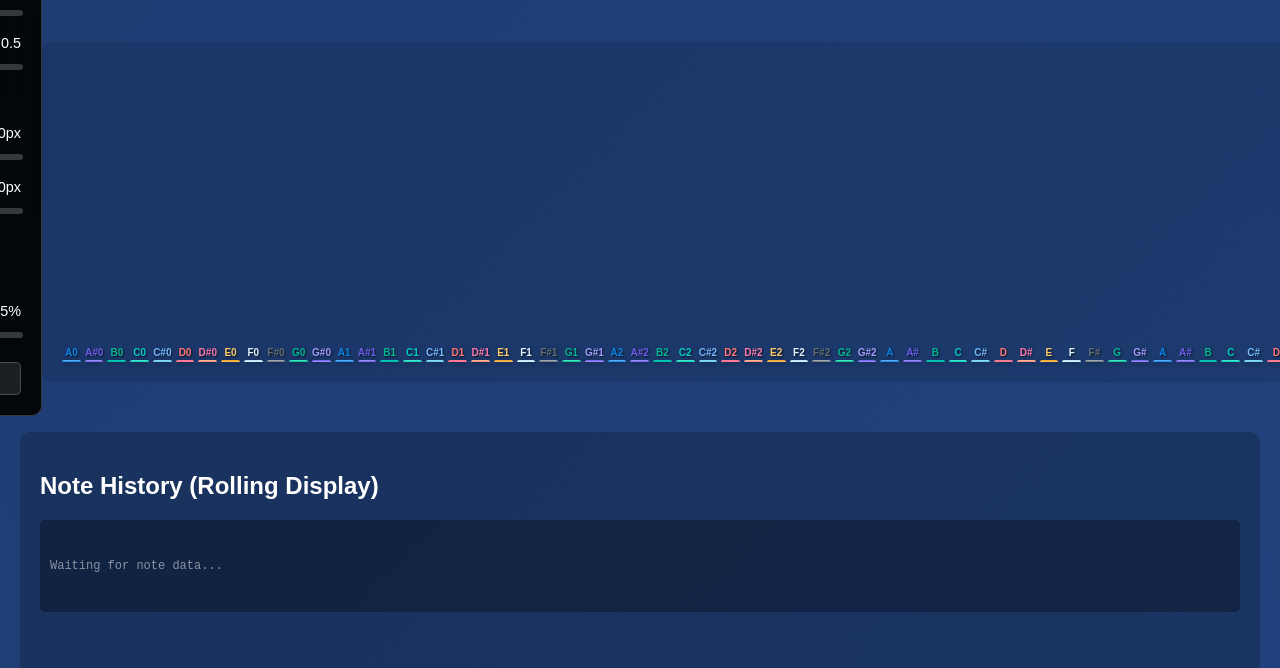
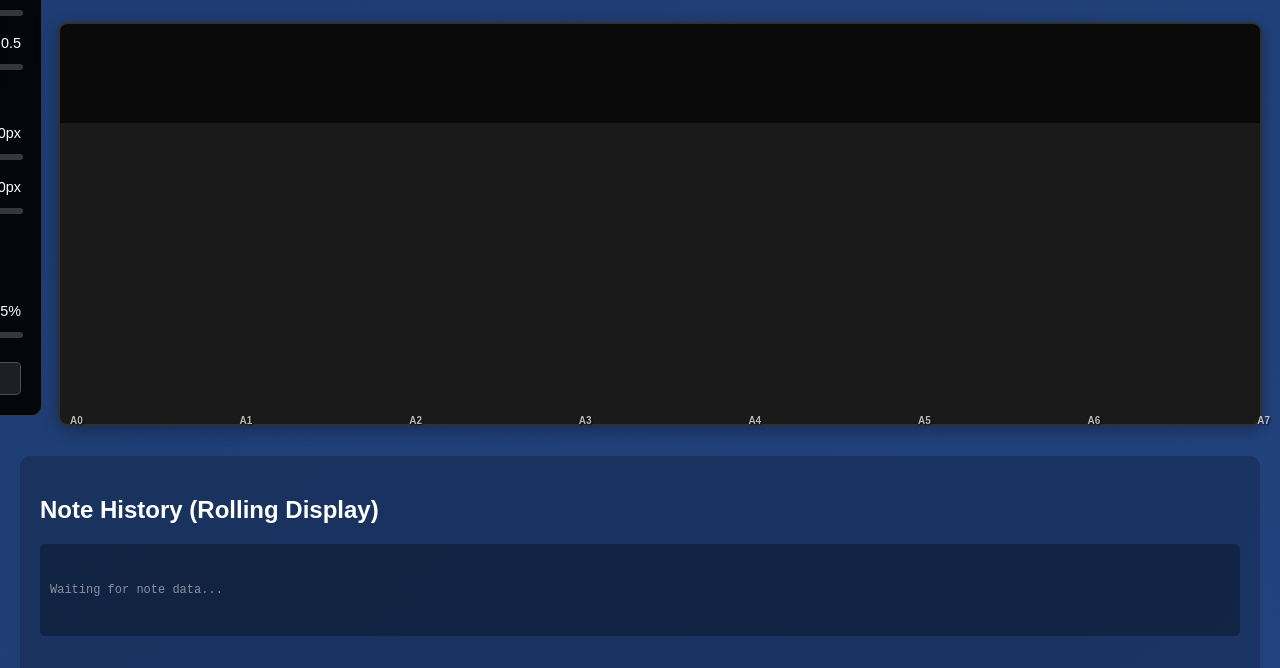
Before and after one commit to hoff/note-detection, a plain HTML site: page index.html in a window 1280 px wide. Shown: the part 132-800 px from the top of the page. Drawn offline with Linux system fonts and the light colour scheme.

Commit message:
feat: Enhance note visualization by replacing bars with a canvas for dynamic rendering

```diff
--- a/index.html
+++ b/index.html
@@ -40,64 +40,46 @@
             width: 100%;
             margin: 0 auto;
             padding: 0 20px;
-            overflow-x: auto;
+            position: relative;
+            display: flex;
+            justify-content: center;
         }
 
-        .note-bars {
-            display: flex;
-            justify-content: flex-start;
-            align-items: flex-end;
-            height: 300px;
-            margin: 20px 0;
-            min-width: 2000px;
-            padding: 20px;
-            background: rgba(0,0,0,0.1);
+        #noteCanvas {
+            background: #1a1a1a;
             border-radius: 10px;
+            border: 2px solid rgba(255,255,255,0.1);
+            box-shadow: 0 4px 15px rgba(0,0,0,0.3);
         }
 
-        .note-bar {
-            display: flex;
-            flex-direction: column;
-            align-items: center;
-            margin: 0 2px;
-            position: relative;
-            width: 20px;
+        .canvas-overlay {
+            position: absolute;
+            bottom: 0;
+            left: 50%;
+            transform: translateX(-50%);
+            width: 1200px;
+            height: 30px;
+            pointer-events: none;
         }
 
-        .note-box {
+        .note-labels {
+            display: flex;
+            justify-content: space-between;
+            align-items: flex-end;
             width: 100%;
-            background: linear-gradient(to top, #2c3e50, #3498db);
-            border-radius: 3px 3px 0 0;
-            transition: height 0.1s ease-out;
-            min-height: 2px;
-            box-shadow: 0 2px 4px rgba(0,0,0,0.3);
+            height: 100%;
+            padding: 0 10px;
         }
 
-        .note-name {
-            position: absolute;
-            bottom: 100%;
+        .note-label {
             font-size: 10px;
             font-weight: bold;
+            color: rgba(255,255,255,0.7);
+            text-shadow: 1px 1px 2px rgba(0,0,0,0.8);
             text-align: center;
-            width: 100%;
-            transition: all 0.1s ease-out;
-            margin-bottom: 2px;
-            text-shadow: 1px 1px 2px rgba(0,0,0,0.7);
+            min-width: 12px;
         }
 
-        /* Color coding for different notes */
-        .note-A .note-box { background: linear-gradient(to top, #0984e3, #74b9ff); }
-        .note-A-sharp .note-box { background: linear-gradient(to top, #6c5ce7, #a29bfe); }
-        .note-B .note-box { background: linear-gradient(to top, #00b894, #00cec9); }
-        .note-C .note-box { background: linear-gradient(to top, #00cec9, #55efc4); }
-        .note-C-sharp .note-box { background: linear-gradient(to top, #74b9ff, #81ecec); }
-        .note-D .note-box { background: linear-gradient(to top, #ff7675, #fd79a8); }
-        .note-D-sharp .note-box { background: linear-gradient(to top, #fd79a8, #fdcb6e); }
-        .note-E .note-box { background: linear-gradient(to top, #fdcb6e, #f39c12); }
-        .note-F .note-box { background: linear-gradient(to top, #e1f5fe, #b3e5fc); }
-        .note-F-sharp .note-box { background: linear-gradient(to top, #636e72, #b2bec3); }
-        .note-G .note-box { background: linear-gradient(to top, #00b894, #55efc4); }
-        .note-G-sharp .note-box { background: linear-gradient(to top, #a29bfe, #6c5ce7); }
 
 
 
@@ -411,8 +393,9 @@
     </div>
 
     <div class="visualization-container">
-        <div class="note-bars" id="noteBars">
-            <!-- Note bars will be generated by JavaScript -->
+        <canvas id="noteCanvas" width="1200" height="400"></canvas>
+        <div class="canvas-overlay">
+            <div class="note-labels" id="noteLabels"></div>
         </div>
     </div>
 
@@ -736,50 +719,102 @@ class NoteDebouncer {
                     labelRiseAmount: 10
                 };
 
-                this.initNoteBars();
+                this.initCanvas();
                 this.initSettings();
                 this.connectWebSocket();
             }
 
-            initNoteBars() {
-                const noteBars = document.getElementById('noteBars');
-                // Match the terminal output note order: A, A#, B, C, C#, D, D#, E, F, F#, G, G#
-                const notes = ['A', 'A#', 'B', 'C', 'C#', 'D', 'D#', 'E', 'F', 'F#', 'G', 'G#'];
+            initCanvas() {
+                // Get canvas and context
+                this.canvas = document.getElementById('noteCanvas');
+                this.ctx = this.canvas.getContext('2d');
 
-                // Create note bars for the full range (88 notes)
-                for (let noteIndex = 0; noteIndex < 88; noteIndex++) {
-                    const note = notes[noteIndex % 12];
-                    const octave = Math.floor(noteIndex / 12);
-                    const noteKey = `${note}-${octave}`;
+                // Canvas dimensions
+                this.canvasWidth = 1200;
+                this.canvasHeight = 400;
+                this.canvas.width = this.canvasWidth;
+                this.canvas.height = this.canvasHeight;
 
-                    const noteBar = document.createElement('div');
-                    noteBar.className = `note-bar note-${note.replace('#', '-sharp')}`;
-                    noteBar.id = `bar-${note.replace('#', '-sharp')}-${octave}`;
-                    noteBar.setAttribute('data-note', note);
-                    noteBar.setAttribute('data-octave', octave);
-                    noteBar.setAttribute('data-note-key', noteKey);
+                // Note layout - 88 piano keys
+                this.numNotes = 88;
+                this.noteWidth = this.canvasWidth / this.numNotes;
+                this.notes = ['A', 'A#', 'B', 'C', 'C#', 'D', 'D#', 'E', 'F', 'F#', 'G', 'G#'];
 
-                    const noteBox = document.createElement('div');
-                    noteBox.className = 'note-box';
-                    noteBox.style.height = '2px'; // Start with minimum height
+                // Animation properties
+                this.scrollY = 0;
+                this.fadeAmount = 0.05; // Transparency for fade effect
 
-                    const noteName = document.createElement('div');
-                    noteName.className = 'note-name';
-                    noteName.textContent = octave <= 2 ? `${note}${octave}` : note;
-                    noteName.style.color = this.noteColors[note] || '#ffffff';
-
-                    noteBar.appendChild(noteBox);
-                    noteBar.appendChild(noteName);
-                    noteBars.appendChild(noteBar);
-                }
-
-                // Store current note values for persistence
+                // Initialize note values
                 this.noteValues = {};
-                for (let i = 0; i < 88; i++) {
-                    const note = notes[i % 12];
+                for (let i = 0; i < this.numNotes; i++) {
+                    const note = this.notes[i % 12];
                     const octave = Math.floor(i / 12);
                     this.noteValues[`${note}-${octave}`] = 0;
                 }
+
+                // Create note labels overlay
+                this.createNoteLabels();
+
+                // Start animation loop
+                this.animate();
+            }
+
+            createNoteLabels() {
+                const labelsContainer = document.getElementById('noteLabels');
+                labelsContainer.innerHTML = '';
+
+                // Show labels for every octave or important notes
+                for (let i = 0; i < this.numNotes; i += 12) { // Every octave
+                    const note = this.notes[i % 12];
+                    const octave = Math.floor(i / 12);
+
+                    const label = document.createElement('div');
+                    label.className = 'note-label';
+                    label.textContent = `${note}${octave}`;
+                    labelsContainer.appendChild(label);
+                }
+            }
+
+            animate() {
+                // Get the current canvas content as an image
+                const imageData = this.ctx.getImageData(0, 0, this.canvasWidth, this.canvasHeight);
+
+                // Clear the canvas
+                this.ctx.fillStyle = '#1a1a1a';
+                this.ctx.fillRect(0, 0, this.canvasWidth, this.canvasHeight);
+
+                // Draw the previous content shifted up by 1 pixel
+                this.ctx.putImageData(imageData, 0, -1);
+
+                // Apply fade effect - draw semi-transparent black over entire canvas
+                this.ctx.fillStyle = `rgba(26, 26, 26, ${this.fadeAmount})`;
+                this.ctx.fillRect(0, 0, this.canvasWidth, this.canvasHeight);
+
+                // Continue animation
+                requestAnimationFrame(() => this.animate());
+            }
+
+            drawNoteActivation(noteIndex, activation) {
+                // Calculate position
+                const x = noteIndex * this.noteWidth;
+                const y = this.canvasHeight - 20; // Start from bottom
+
+                // Calculate brightness based on activation (0-1)
+                const brightness = Math.min(1, activation * 2); // Scale activation
+                const alpha = brightness;
+
+                // Get note color
+                const note = this.notes[noteIndex % 12];
+                const color = this.noteColors[note] || '#ffffff';
+
+                // Convert hex to RGB for alpha blending
+                const r = parseInt(color.slice(1, 3), 16);
+                const g = parseInt(color.slice(3, 5), 16);
+                const b = parseInt(color.slice(5, 7), 16);
+
+                // Draw rectangle with brightness-based alpha
+                this.ctx.fillStyle = `rgba(${r}, ${g}, ${b}, ${alpha})`;
+                this.ctx.fillRect(x, y, this.noteWidth - 1, 10);
             }
 
             initSettings() {
@@ -1012,42 +1047,13 @@ class NoteDebouncer {
                         displayValue = rawValue * 0.3; // Dimmed noise floor
                     }
 
-                    // Update bar visualization
-                    const barElement = document.getElementById(`bar-${noteName.replace('#', '-sharp')}-${octave}`);
-                    if (barElement) {
-                        const noteBox = barElement.querySelector('.note-box');
-                        const noteLabelElement = barElement.querySelector('.note-name');
+                    // Draw note activation on canvas
+                    if (displayValue > 0) {
+                        this.drawNoteActivation(i, displayValue);
 
-                        if (noteBox) {
-                            const barHeight = Math.max(2, displayValue * this.settings.maxBarHeight);
-                            noteBox.style.height = `${barHeight}px`;
-
-                            // Debug bar updates for detected notes
-                            if (shouldShow) {
-                                console.log(`Updating bar ${noteName}${octave}: height=${barHeight}px, displayValue=${displayValue.toFixed(3)}`);
-                            }
-
-                            // Add visual indication for detected vs noise floor
-                            if (shouldShow) {
-                                noteBox.style.opacity = '1.0';
-                                noteBox.style.filter = 'brightness(1.0)';
-                            } else if (displayValue > 0) {
-                                noteBox.style.opacity = '0.4';
-                                noteBox.style.filter = 'brightness(0.6)';
-                            }
-                        } else if (shouldShow) {
-                            console.log(`ERROR: noteBox not found for ${noteName}${octave}`);
-                        }
-
-                        // Update note name position and opacity
-                        if (noteLabelElement) {
-                            if (shouldShow) {
-                                noteLabelElement.style.opacity = Math.min(1.0, 0.6 + displayValue * 0.4);
-                                noteLabelElement.style.transform = `translateY(-${displayValue * this.settings.labelRiseAmount}px)`;
-                            } else {
-                                noteLabelElement.style.opacity = '0.3';
-                                noteLabelElement.style.transform = 'translateY(0px)';
-                            }
+                        // Debug canvas updates for detected notes
+                        if (shouldShow) {
+                            console.log(`Drawing note ${noteName}${octave}: activation=${displayValue.toFixed(3)}`);
                         }
                     }
 
```
